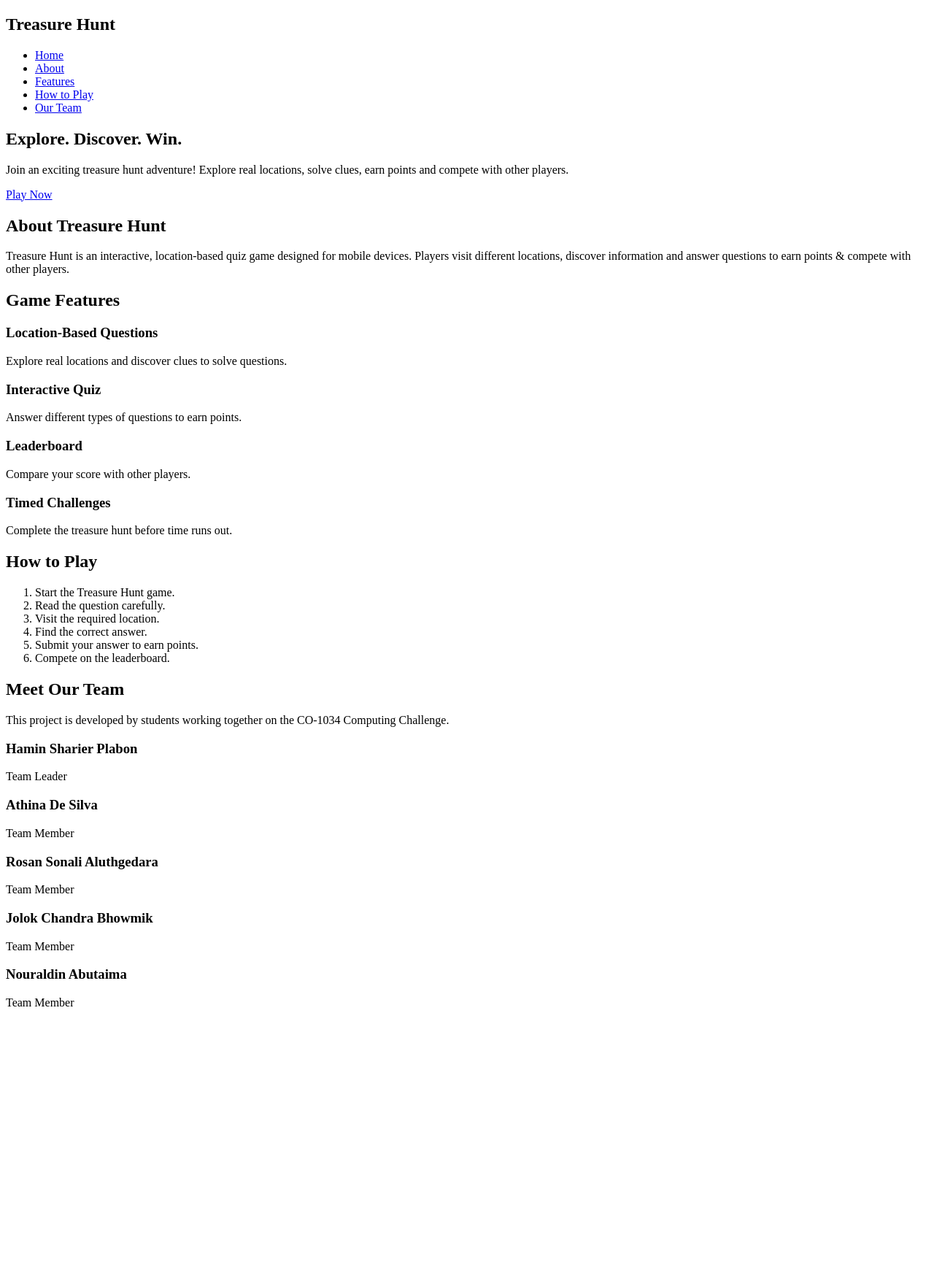
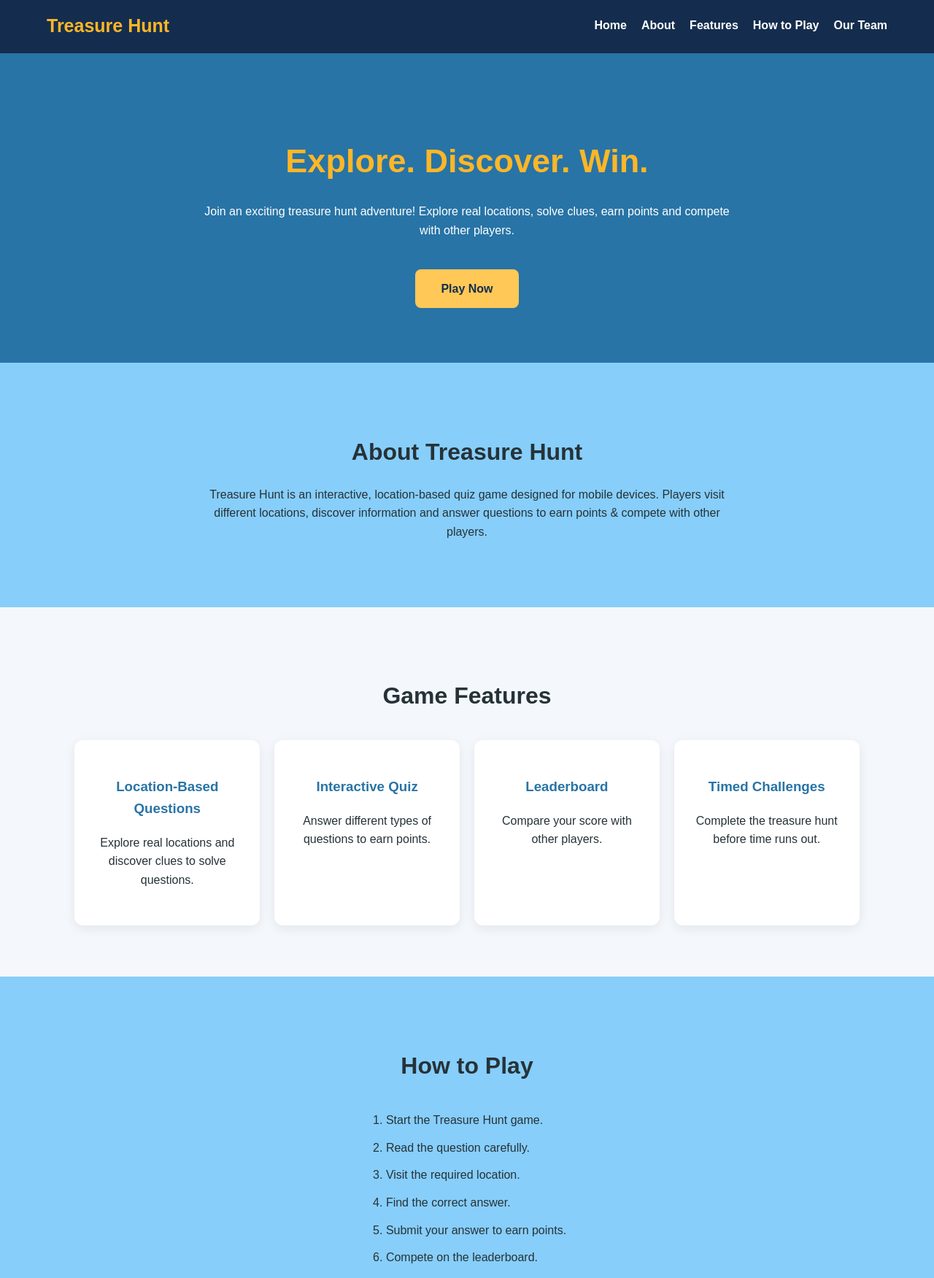
Before and after one commit to JCBhowmik/CO-1034-Shared-Projects-, a website: page index.html in a window 1280 px wide. Shown: the top 1751 px of the page at 73% size. Before the commit the page ends 1399 px from the top, so only its background shows below. Drawn offline with Linux system fonts and the light colour scheme.

Commit message:
Add style.css

```diff
--- a/css/style.css
+++ b/css/style.css
@@ -0,0 +1,274 @@
+/* General Page Styling */
+
+* {
+    box-sizing: border-box;
+}
+
+html {
+    scroll-behavior: smooth;
+}
+
+body {
+    margin: 0;
+    font-family: Arial, sans-serif;
+    background-color: #f4f7fb;
+    color: #263238;
+    line-height: 1.6;
+}
+
+/* Navigation Bar */
+
+header {
+    background-color: #142d4e;
+    color: #ffb627;
+    padding: 15px 5%;
+    border-bottom: 3px solid #142d4e;
+}
+
+nav {
+    display: flex;
+    justify-content: space-between;
+    align-items: center;
+    gap: 20px;
+}
+
+nav h1 {
+    margin: 0;
+    font-size: 25px;
+}
+
+nav ul {
+    display: flex;
+    flex-wrap: wrap;
+    list-style: none;
+    gap: 20px;
+    padding: 0;
+    margin: 0;
+}
+
+nav a {
+    color: white;
+    text-decoration: none;
+    font-weight: bold;
+}
+
+nav a:hover {
+    color: #ffc857;
+}
+
+/* General Sections */
+
+section {
+    padding: 70px 8%;
+    text-align: center;
+}
+
+section h2 {
+    font-size: 32px;
+    margin-bottom: 20px;
+}
+
+section p {
+    max-width: 750px;
+    margin: 0 auto 20px;
+}
+
+/* Home Section */
+
+#home {
+
+    background-color: #2874a6;
+    color: white;
+    padding: 75px 8%;
+}
+
+#home h2 {
+    font-size: 45px;
+    color: #ffb627;
+
+}
+
+/* Play Buttons */
+
+.play-button {
+    display: inline-block;
+    padding: 14px 35px;
+    margin-top: 20px;
+    background-color: #ffc857;
+    color: #142d4e;
+    text-decoration: none;
+    font-weight: bold;
+    border-radius: 8px;
+    transition: 0.3s;
+    cursor: pointer;
+}
+
+.play-button:hover {
+    background-color: #ffb627;
+    transform: translateY(-3px);
+}
+
+/* About Section */
+
+#about {
+    background-color: lightskyblue;
+}
+
+/* Features Section */
+
+.features-container {
+    display: grid;
+    grid-template-columns: repeat(4, 1fr);
+    gap: 20px;
+    margin-top: 35px;
+}
+
+.feature {
+    background-color: white;
+    padding: 30px 20px;
+    border-radius: 12px;
+    box-shadow: 0 4px 15px rgba(0, 0, 0, 0.08);
+}
+
+.feature h3 {
+    color: #2874a6;
+}
+.feature:hover  {
+    background-color: #142d4e;
+    color: orangered;
+    transform: translateY(-3px);
+
+}
+
+/* How to Play Section */
+
+#how-to-play {
+    background-color: lightskyblue;
+}
+
+#how-to-play ol {
+    display: inline-block;
+    text-align: left;
+    max-width: 600px;
+    padding-left: 25px;
+}
+
+#how-to-play li {
+    margin-bottom: 12px;
+}
+
+/* Team Section */
+
+#team{
+    background-color: #2874a6;
+}
+
+#team h2{
+    color: #ffb627;
+}
+#team p {
+    color: white;
+}
+
+
+.team-container {
+    display: grid;
+    grid-template-columns: repeat(3, 1fr);
+    gap: 20px;
+    margin-top: 35px;
+
+}
+
+.team-member {
+    background-color: white;
+    padding: 25px;
+    border-radius: 12px;
+    box-shadow: 0 4px 15px rgba(0, 0, 0, 0.08);
+}
+
+.team-member h3 {
+    color: #142d4e;
+    margin-bottom: 10px;
+}
+
+/* Final Play Section */
+
+#play {
+    background-color: #142d4e;
+    color: white;
+}
+
+/* Footer */
+
+footer {
+    background-color: #0d1b2a;
+    color: white;
+    text-align: center;
+    padding: 25px;
+}
+
+footer a {
+    color: #ffc857;
+    text-decoration: none;
+}
+
+footer a:hover {
+    text-decoration: underline;
+}
+
+/* Tablet Responsiveness */
+
+@media (max-width: 900px) {
+
+    nav {
+        flex-direction: column;
+    }
+
+    .features-container {
+        grid-template-columns: repeat(2, 1fr);
+    }
+
+    .team-container {
+        grid-template-columns: repeat(2, 1fr);
+    }
+}
+
+/* Mobile Responsiveness */
+
+@media (max-width: 600px) {
+
+    nav ul {
+        justify-content: center;
+        gap: 12px;
+    }
+
+    nav a {
+        font-size: 14px;
+    }
+
+    section {
+        padding: 50px 6%;
+    }
+
+    #home {
+        padding: 80px 6%;
+    }
+
+    #home h2 {
+        font-size: 32px;
+    }
+
+    section h2 {
+        font-size: 26px;
+    }
+
+    .features-container,
+    .team-container {
+        grid-template-columns: 1fr;
+    }
+
+    .play-button {
+        width: 100%;
+        max-width: 280px;
+    }
+}
```
Also changed, not shown: index.html (+3 -0 lines), indexl.html (deleted, +0 -16 lines), .gitignore.txt (deleted).
